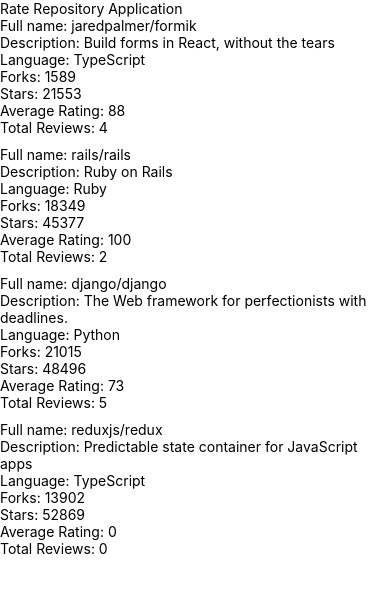
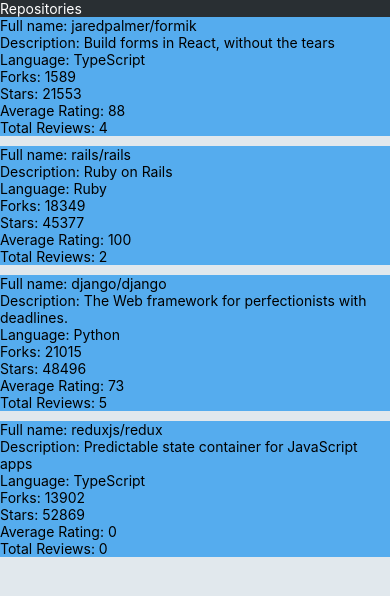
Before and after one commit to jamessl154/repo-review-app, a React Native app: screen / in a window 390 px wide. Shown: the top 596 px of the page. Built offline with nearby package versions, Linux system fonts and the light colour scheme.

Commit message:
started implementing AppBar, setup backgroundColor theme with View component, added StatusBarCover

```diff
--- /dev/null
+++ b/src/components/AppBar.jsx
@@ -0,0 +1,23 @@
+import React from 'react';
+import { StyleSheet, Pressable, Alert, Text } from 'react-native';
+import View from './View';
+
+const styles = StyleSheet.create({
+  container: {
+    // TODO
+  },
+});
+
+const onPress = () => Alert.alert("test");
+
+const AppBar = () => {
+  return (
+  <View style={styles.container} black>
+      <Pressable onPress={onPress}>
+          <Text style={{ color: "white" }}>Repositories</Text>
+      </Pressable>
+  </View>
+  );
+};
+
+export default AppBar;
--- a/src/components/Main.jsx
+++ b/src/components/Main.jsx
@@ -1,20 +1,24 @@
 import React from 'react';
-import Constants from 'expo-constants';
-import { Text, StyleSheet, View } from 'react-native';
+import { StyleSheet, StatusBar } from 'react-native';
+import View from './View';
+import AppBar from './AppBar';
 import RepositoryList from './RepositoryList';
+import StatusBarCover from './StatusBarCover';
+
+StatusBar.setBarStyle('light-content', true);
 
 const styles = StyleSheet.create({
   container: {
-    marginTop: Constants.statusBarHeight,
     flexGrow: 1,
-    flexShrink: 1,
-  },
+    flexShrink: 1
+  }
 });
 
 const Main = () => {
   return (
-    <View style={styles.container}>
-      <Text>Rate Repository Application</Text>
+    <View style={styles.container} lightGrey>
+      <StatusBarCover />
+      <AppBar />
       <RepositoryList />
     </View>
   );
--- a/src/components/RepositoryItem.jsx
+++ b/src/components/RepositoryItem.jsx
@@ -1,10 +1,11 @@
 import React from "react";
-import { View, Text } from 'react-native';
+import { Text } from 'react-native';
+import View from './View';
 
 const RepositoryItem = ({ item }) => {
 
     return (
-        <View>
+        <View blue>
             <Text>Full name: {item.fullName}</Text>
             <Text>Description: {item.description}</Text>
             <Text>Language: {item.language}</Text>
--- /dev/null
+++ b/src/components/StatusBarCover.jsx
@@ -0,0 +1,18 @@
+import React from 'react';
+import { StyleSheet } from 'react-native';
+import View from './View';
+import Constants from 'expo-constants';
+
+const styles = StyleSheet.create({
+    container: {
+        paddingTop: Constants.statusBarHeight,
+    }
+});
+
+const StatusBarCover = () => {
+    return (
+        <View style={styles.container} black></View>
+    );
+};
+
+export default StatusBarCover;
--- /dev/null
+++ b/src/components/View.jsx
@@ -0,0 +1,41 @@
+import React from 'react';
+import { View as NativeView, StyleSheet } from 'react-native';
+import theme from '../theme';
+
+const styles = StyleSheet.create({
+    blue: {
+        backgroundColor: theme.twitterColors.blue,
+    },
+    black: {
+        backgroundColor: theme.twitterColors.black,
+    },
+    darkGrey: {
+        backgroundColor: theme.twitterColors.darkGrey,
+    },
+    midGrey: {
+        backgroundColor: theme.twitterColors.midGrey,
+    },
+    lightGrey: {
+        backgroundColor: theme.twitterColors.lightGrey,
+    },
+    white: {
+        backgroundColor: theme.twitterColors.white,
+    }
+});
+
+const View = ({ blue, black, darkGrey, midGrey, lightGrey, white, style, ...props }) => {
+
+    const viewStyle = [
+        blue && styles.blue,
+        black && styles.black,
+        darkGrey && styles.darkGrey,
+        midGrey && styles.midGrey,
+        lightGrey && styles.lightGrey,
+        white && styles.white,
+        style
+    ];
+
+    return <NativeView style={viewStyle}  {...props} />;
+};
+
+export default View;
--- /dev/null
+++ b/src/theme.js
@@ -0,0 +1,12 @@
+const theme = {
+  twitterColors: {
+    blue: "#55ACEE",
+    black: "#292F33",
+    darkGrey: "#66757F",
+    midGrey: "#CCD6DD",
+    lightGrey: "#E1E8ED",
+    white: "#FFFFFF"
+  }
+};
+
+export default theme;
```
